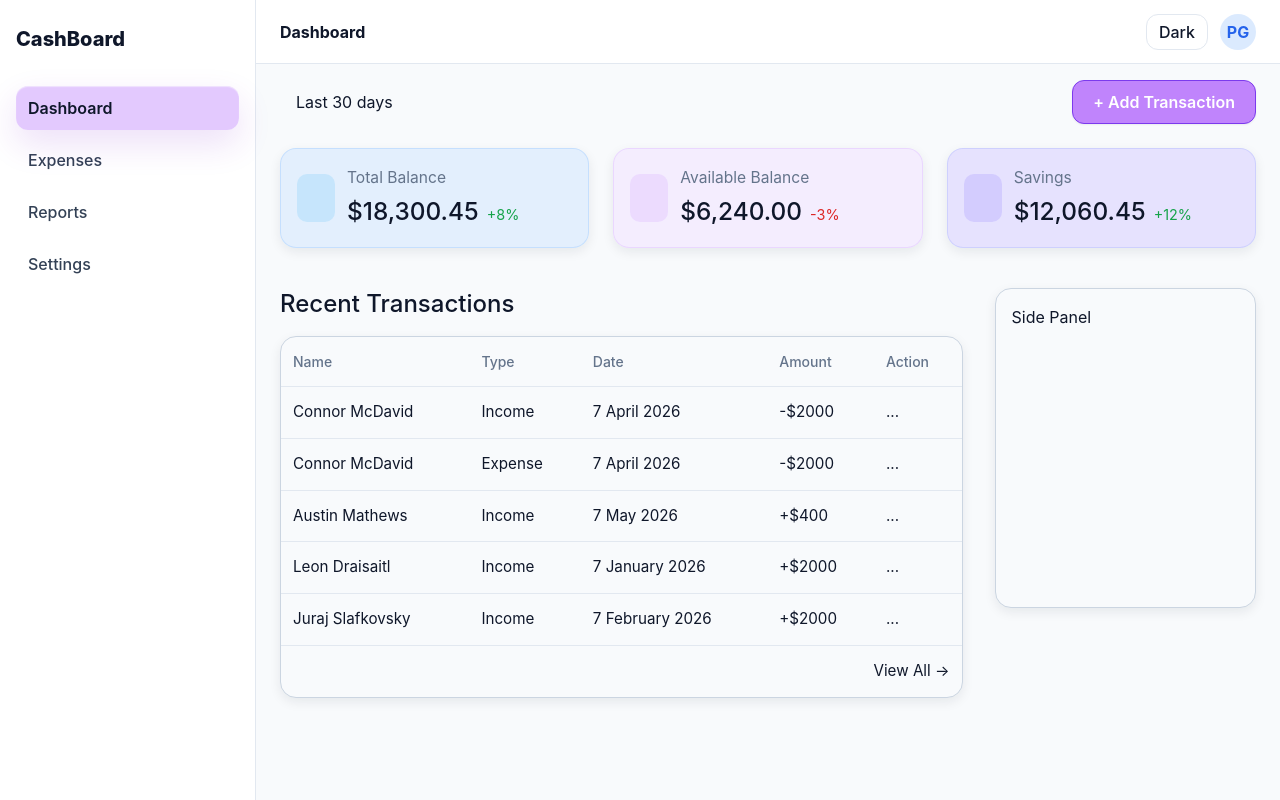
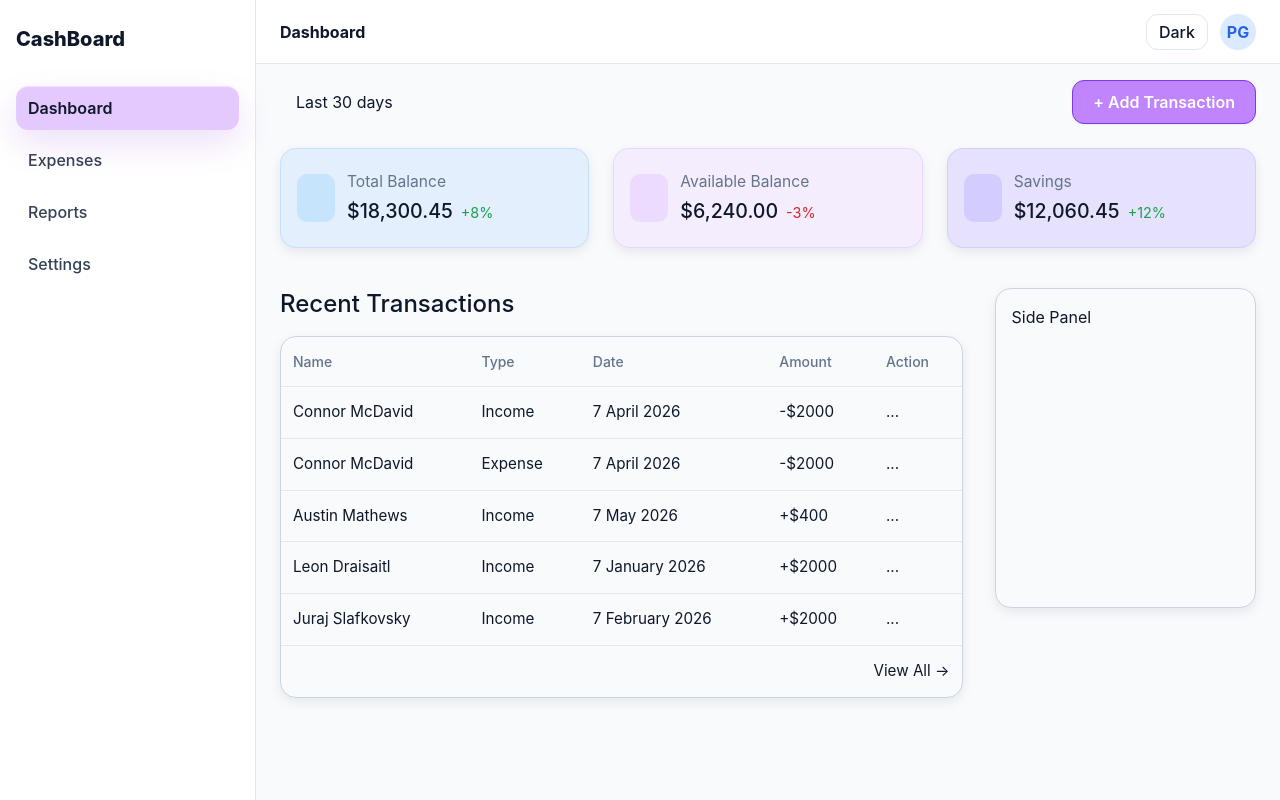
Before and after one commit to Gurmis/CashBoard, a Vue app: page / in a window 1280 px wide. Built offline with nearby package versions, Linux system fonts and the light colour scheme; some icons are missing.

Commit message:
font size of stat card value lowered

```diff
--- a/src/view/DashboardView.vue
+++ b/src/view/DashboardView.vue
@@ -280,7 +280,7 @@ import { Icon } from "@iconify/vue";
 }
 
 .stat-card__value {
-  font-size: 1.525rem;
+  font-size: 1.225rem;
   font-weight: 500;
   color: var(--text-primary);
 }
```
